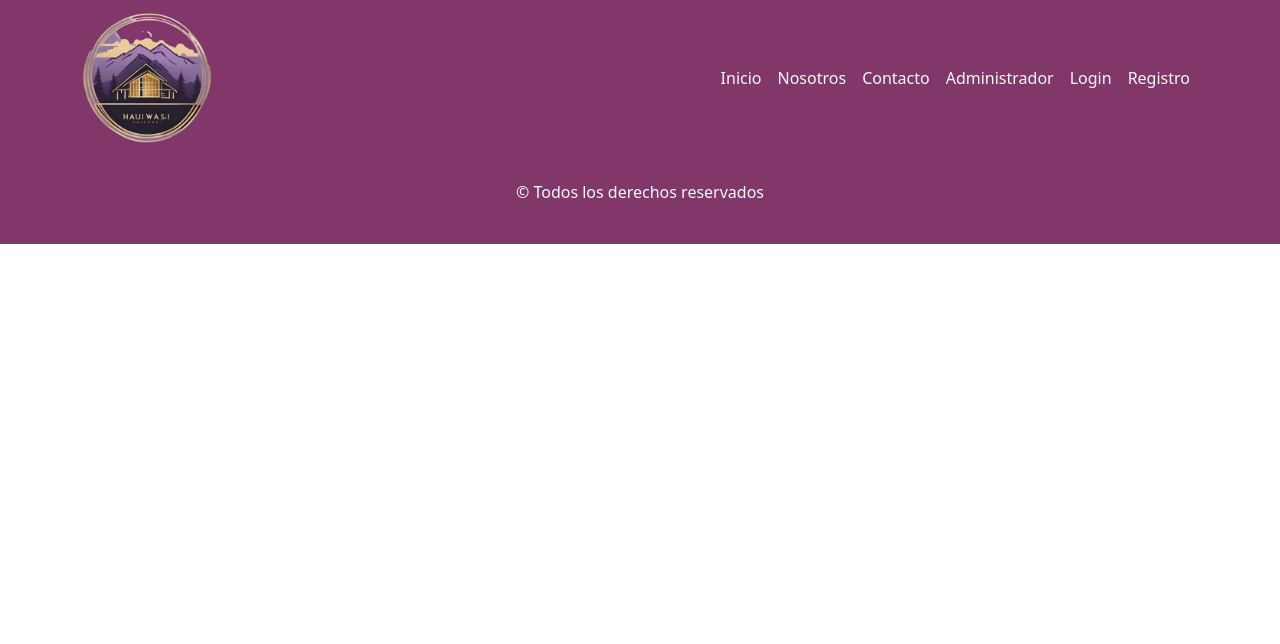
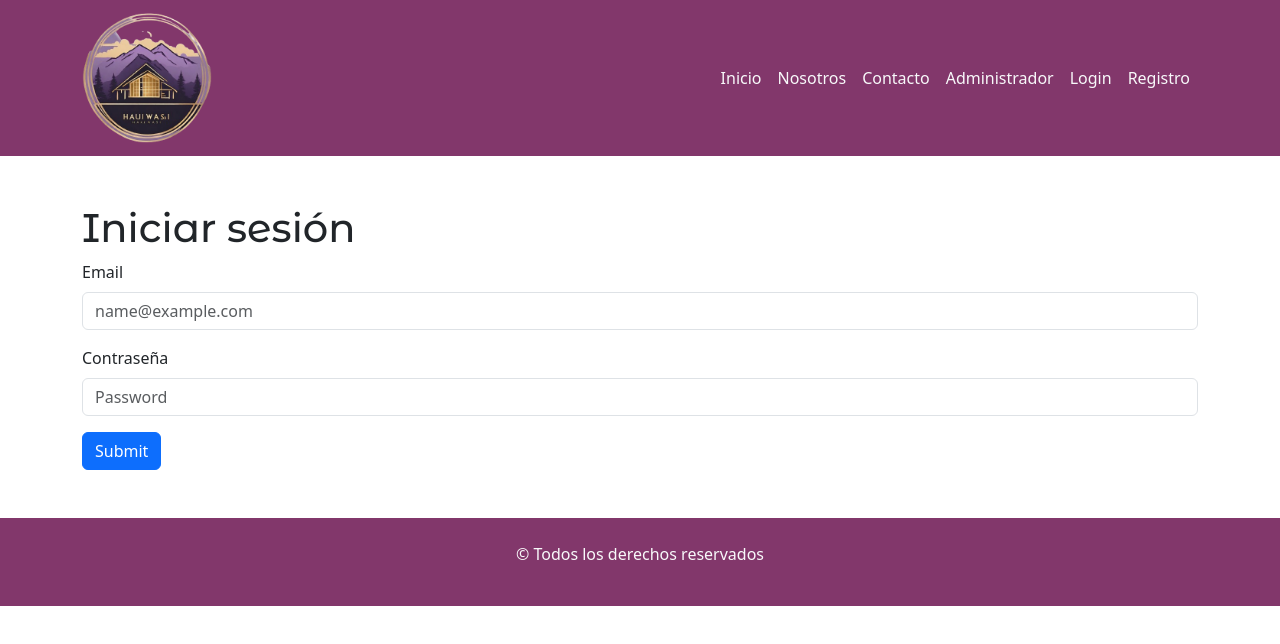
Before and after one commit to Pabmoy25/proyectoHotel-FrontEnd, a React (Vite) app: page /login in a window 1280 px wide. Shown: the top 644 px of the page. Built offline with nearby package versions, Linux system fonts and the light colour scheme.

Commit message:
agrego form

```diff
--- a/src/App.css
+++ b/src/App.css
@@ -16,7 +16,7 @@
 }
 
 body {
-  background: #f7f6df;
+  background-color: #f7f6df;
 }
 
 .tituloAdmin,
--- a/src/App.jsx
+++ b/src/App.jsx
@@ -8,6 +8,7 @@ import PaginaAdministrador from "./components/pages/PaginaAdministrador";
 import { Container } from "react-bootstrap";
 import { BrowserRouter, Routes, Route } from "react-router-dom";
 import SobreNosotros from "./components/pages/SobreNosotros";
+import Login from "./components/pages/Login";
 
 function App() {
   return (
@@ -16,6 +17,10 @@ function App() {
       <Container className="container-fluid">
         <Routes>
           <Route exact path="/" element={<PaginaPrincipal></PaginaPrincipal>}>
+            {" "}
+          </Route>
+
+          <Route exact path="/login" element={<Login></Login>}>
             {" "}
           </Route>
 
--- /dev/null
+++ b/src/components/pages/Login.jsx
@@ -0,0 +1,28 @@
+import { Form, Button } from "react-bootstrap";
+
+
+const Login = () => {
+  return (
+    <section>
+      <div className="mt-5"><h1>Iniciar sesión</h1></div>
+      <Form>
+        <Form.Group className="mb-3" controlId="email">
+          <Form.Label>Email</Form.Label>
+          <Form.Control type="email" placeholder="name@example.com" />
+        </Form.Group>
+        <Form.Group className="mb-3" controlId="password">
+          <Form.Label>
+            Contraseña
+          </Form.Label>
+
+          <Form.Control type="password" placeholder="Password" />
+        </Form.Group>
+        <Button variant="primary" type="submit" className="mb-5">
+          Submit
+        </Button>
+      </Form>
+    </section>
+  );
+};
+
+export default Login;
```
